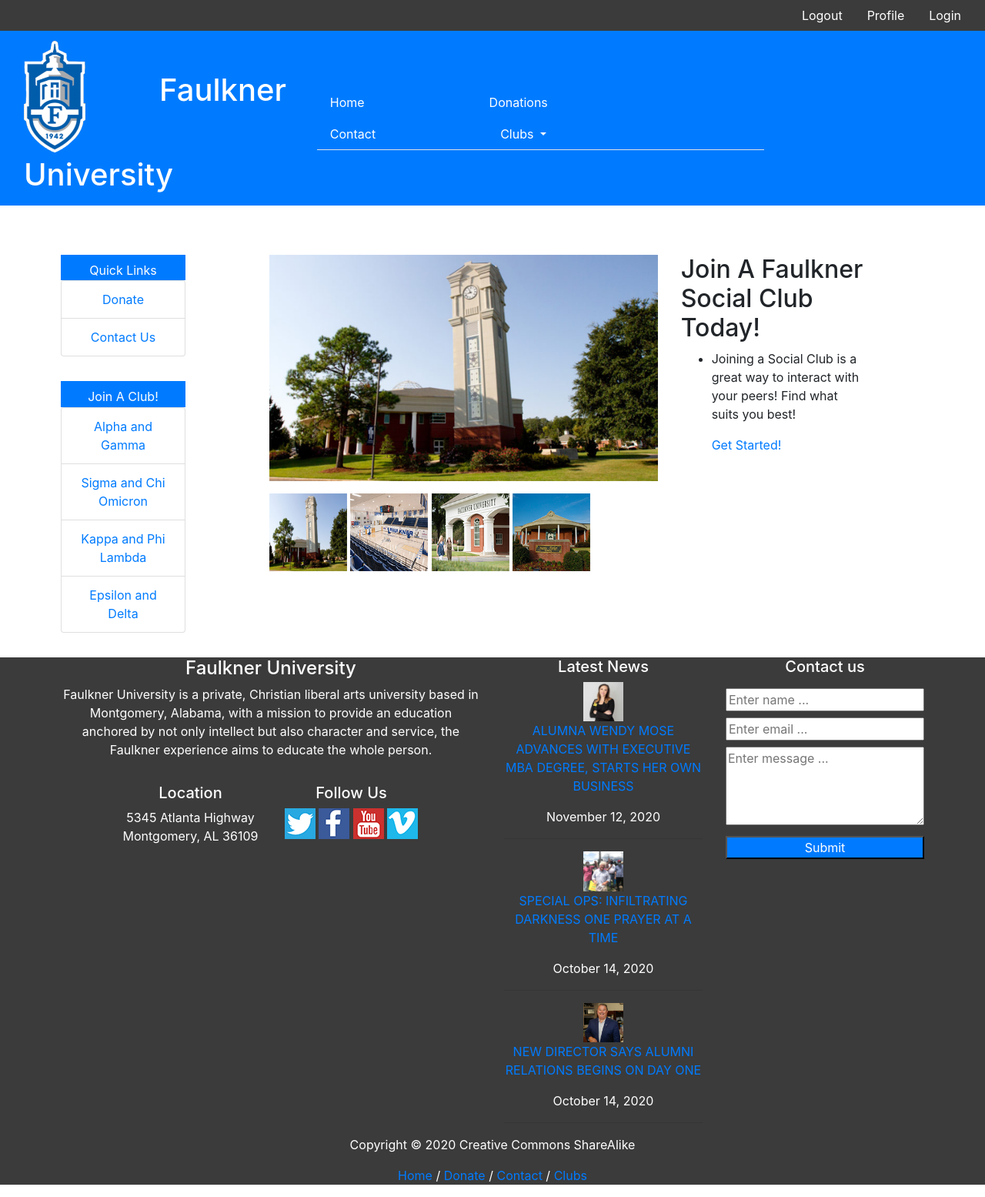
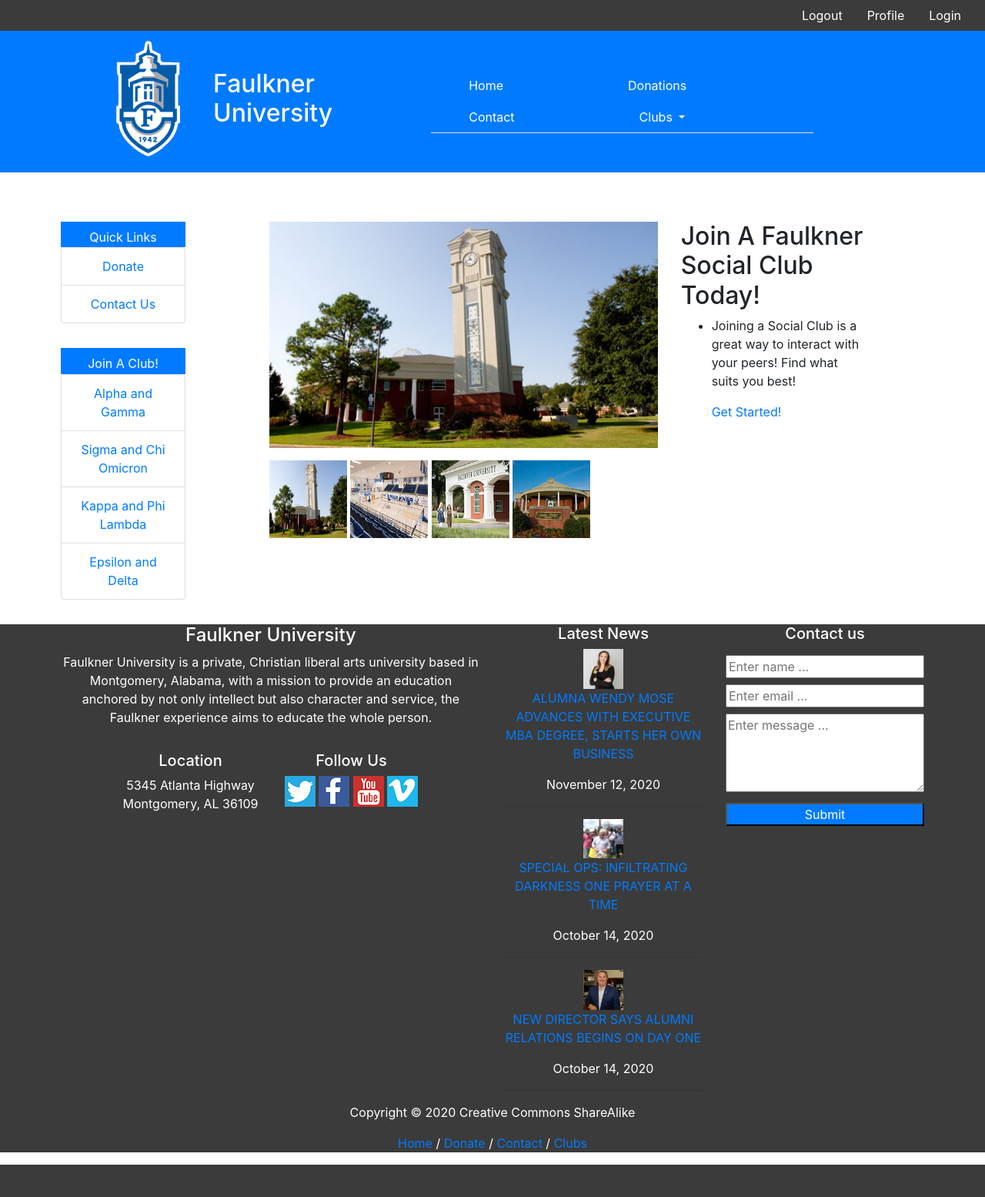
Before and after one commit to FaulknerUniversityWebProgramming/group-project-nikki-conor-acacia, a PHP site: page /MainFile.html in a window 1280 px wide. Shown: the whole page at 77% size. After the commit the page ends 1513 px from the top, so only its background shows below. Run offline with PHP 8.4, Linux system fonts and the light colour scheme.

Commit message:
Tweaked Header and CSS for better scalability - Conor

```diff
--- a/css/MainPage.css
+++ b/css/MainPage.css
@@ -2,13 +2,22 @@
     color:white;
 }
 #ContentNav{
-    margin-right:8em;
+    margin-right:6em;
+    margin-left:2em;
 }
 #Flogo{
   width:50%;
   height:50%;
+  margin-left:6em;
+}
+#LogoTxt{
+    text-align:justify;
+    width:100%;
+    height:100%;
+    margin-right:2em;
+    margin-left:2em;
+}
 
-}
 .topHeaderRow{
     background-color:#3b3b3b;
 }
--- a/js/nav/header.html
+++ b/js/nav/header.html
@@ -14,12 +14,13 @@
 
 <nav class="navbar navbar-expand-sm navbar-dark bg-primary">
             <div class="container-fluid ">
-                <h1><a class="navbar-brand">
+                <h1 id=TextLog><a class="navbar-brand">
                 <img id="Flogo" src="pictures/MainPage/Faulkner Logo.png" alt="">
-                   </a>Faulkner University</h1>
+                   </a></h1>
+                <div>
+                    <h2 id="LogoTxt">Faulkner University</h2>
+                </div>
                 <div id="ContentNav">
-
-
                     <ul id="ContentNav" class="nav nav-tabs">
                         <li id="ContentNav" class="nav-item">
                             <a class="nav-link" href="MainFile.html">Home</a>
```
